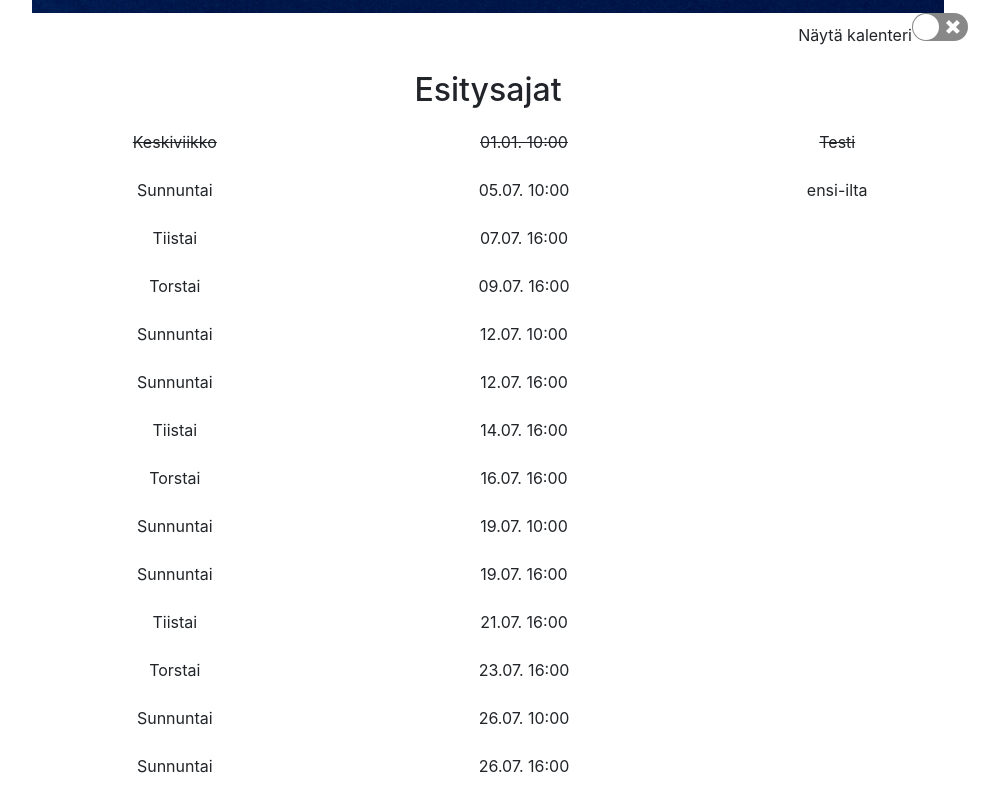
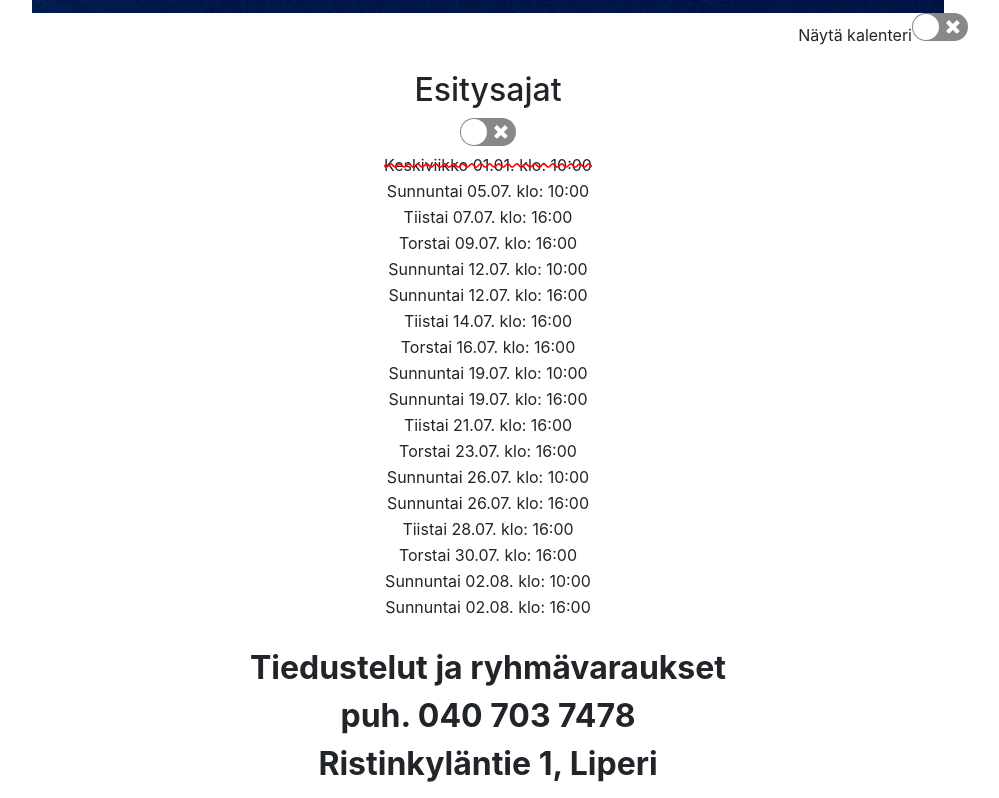
Before and after one commit to jonipol/teatteri, a React (Create React App) app: page / in a window 1280 px wide. Shown: the part 682-1480 px from the top of the page, without its empty margins (152-1151 px from the left). Built offline with nearby package versions, Linux system fonts and the light colour scheme.

Commit message:
Style: Styling timetable

```diff
--- a/src/App.js
+++ b/src/App.js
@@ -1,4 +1,5 @@
 import React from 'react';
+import moment from 'moment';
 
 import Home from './components/Home';
 import Menu from './components/Menu';
@@ -16,6 +17,20 @@ import {
 } from 'react-router-dom';
 
 const App = (props) => {
+
+  // Setup locale for weekdays
+  moment.locale('fi');
+  moment.updateLocale('fi', {
+    weekdays: [
+      'Sunnuntai',
+      'Maanantai',
+      'Tiistai',
+      'Keskiviikko',
+      'Torstai',
+      'Perjantai',
+      'Lauantai'
+    ]
+  });
 
   // maxWidth reference:
   // https://graphicdesign.stackexchange.com/questions/30731/what-width-should-i-design-for-when-creating-a-website
--- a/src/components/Play.js
+++ b/src/components/Play.js
@@ -1,36 +1,37 @@
 import React from 'react';
 import moment from 'moment';
+import '../timeTable.css';
+
 
 const Play = (props) => {
   const play = props.play;
-  let style;
-  moment.locale('fi');
-  moment.updateLocale('en', {
-    weekdays: [
-      'Sunnuntai',
-      'Maanantai',
-      'Tiistai',
-      'Keskiviikko',
-      'Torstai',
-      'Perjantai',
-      'Lauantai'
-    ]
-  });
+  let style = {fontSize: '1em'};
+
   const difference = moment().diff(play.date, 'hours');
-  console.log(difference);
 
   // If difference is positive -> date is in past
   if (difference > 0) {
-    style = {textDecoration: 'line-through'};
+    style.textDecoration = 'line-through';
+    style.textDecorationColor = 'red';
+    // solid|double|dotted|dashed|wavy|initial|inherit
+    style.textDecorationStyle = 'wavy';
   }
 
-  // style="text-decoration:line-through;"
+  const time = moment(play.date);
+
+  if (props.check) {
+    return(
+      <tr style={style} >
+        <td className='timeTableLeft'>{time.format('dddd')}</td>
+        <td className='timeTableCenter'>{time.format('DD.MM. [klo:] HH:mm')}</td>
+        <td className='timeTableRight'>{play.extra}</td>
+      </tr>
+    )
+  }
 
   return(
-    <tr style={style}>
-      <td>{moment(play.date).format('dddd')}</td>
-      <td>{moment(play.date).format('DD.MM. HH:mm')}</td>
-      <td>{play.extra}</td>
+    <tr style={style} >
+      <td>{`${time.format('dddd')} ${time.format('DD.MM.')} klo: ${time.format('HH:mm')}`}</td>
     </tr>
   );
 };
--- a/src/components/PlayList.js
+++ b/src/components/PlayList.js
@@ -1,22 +1,38 @@
-import React from 'react';
+import React, { useState } from 'react';
 import Play from './Play';
 
-import Table from 'react-bootstrap/Table';
+import '../timeTable.css';
+
+import Switch from 'react-switch';
+/* import Table from 'react-bootstrap/Table'; */
 
 import json from '../naytokset.json';
 
 const PlayList = () => {
+  const [styleCheck, setStyleCheck] = useState(false);
 
+  const handleCheck = (check) => {
+    setStyleCheck(check);
+  };
 
   return(
-    <div style={{alignItems: 'center', textAlign: 'center', }}>
-      <Table borderless hover >
+    <div style={{textAlign: 'center'}}>
+
+      <Switch onChange={handleCheck} checked={styleCheck} />
+      <table className='timeTable'>
         <tbody>
           {json.shows.map((play) => (
-            <Play play={play} />
+            <Play play={play} key={play.date} check={styleCheck} />
           ))}
         </tbody>
-      </Table>
+      </table>
+      {/* <Table borderless hover size='sm' >
+        <tbody>
+          {json.shows.map((play) => (
+            <Play play={play} key={play.date}/>
+          ))}
+        </tbody>
+      </Table> */}
     </div>
   );
 };
--- /dev/null
+++ b/src/timeTable.css
@@ -0,0 +1,28 @@
+.timeTable {
+  width: 75%;
+  margin: auto;
+}
+
+@media only screen and (max-width: 450px) {
+  .timeTable {
+    width: 95%;
+  }
+}
+
+.timeTable tr:hover {
+  background-color: #b4afaf;
+}
+
+
+.timeTableLeft {
+  text-align: right;
+}
+
+.timeTableRight {
+  text-align: left;
+
+}
+
+.timeTableCenter {
+  font-weight: bold;
+}
```
